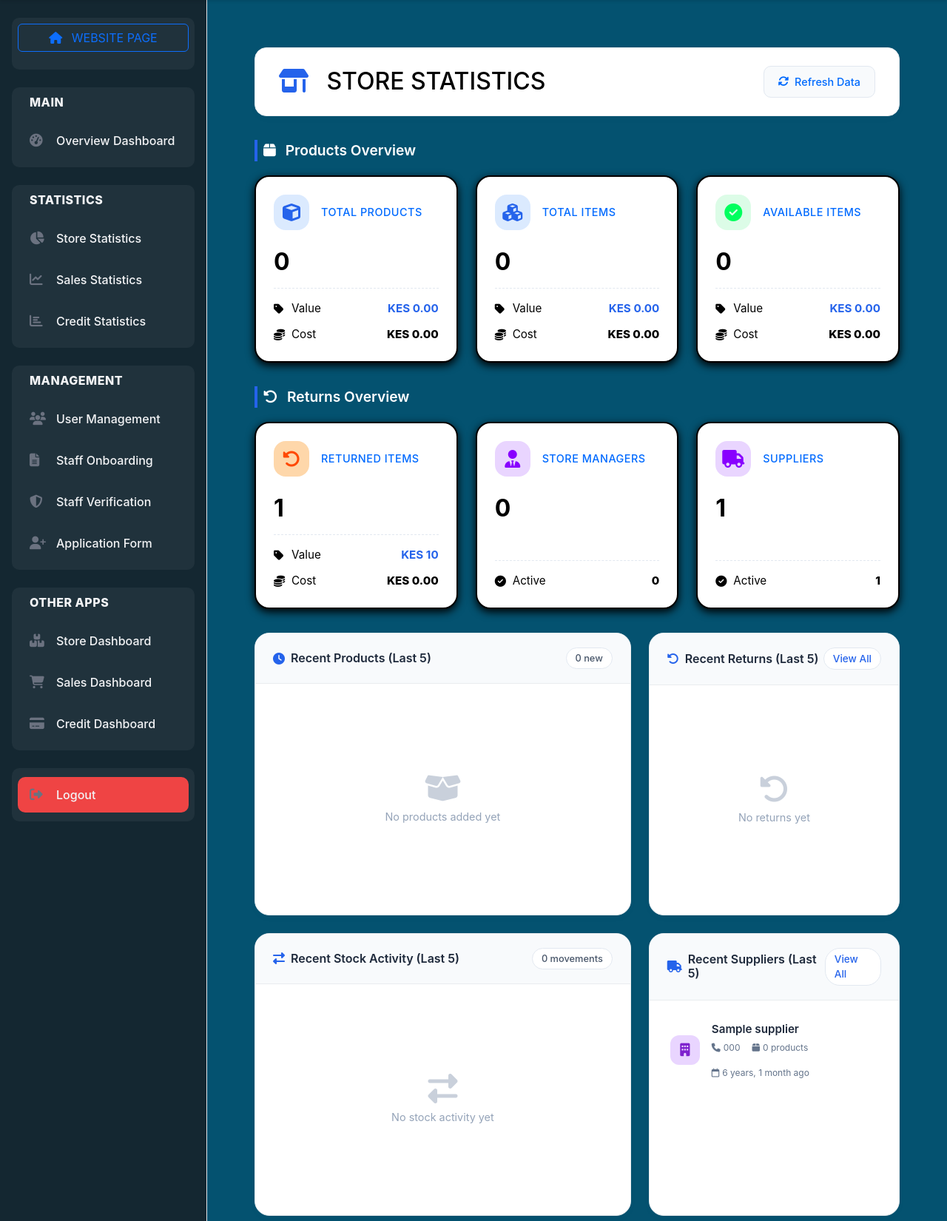
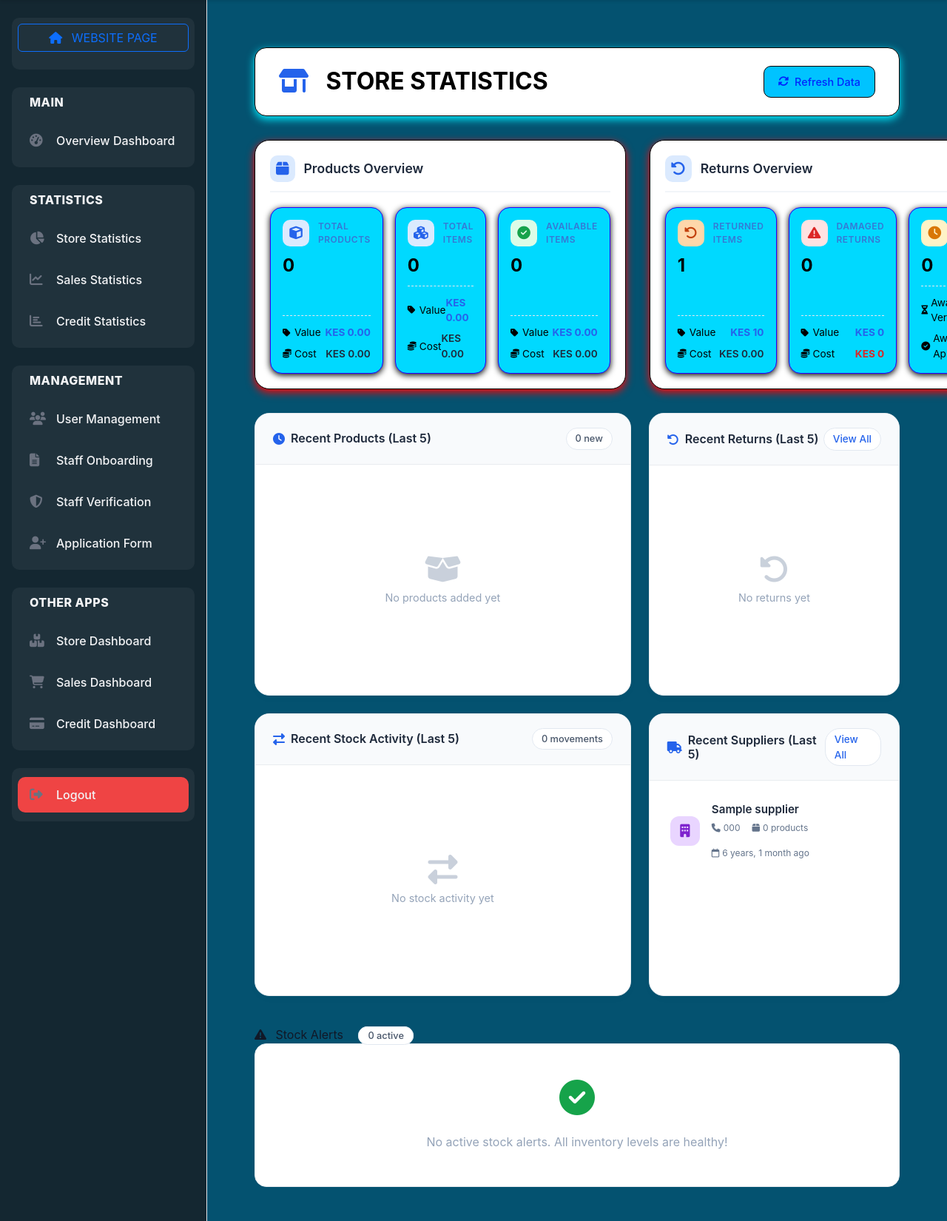
Before and after one commit to ronosystems/fieldmax-system, a Django app: page /inventory/statistics/ in a window 1280 px wide. Shown: the part 70-1720 px from the top of the page at 74% size. Run offline with Django 4.2, Linux system fonts and the light colour scheme; a user stored in the database is signed in; tables that the repository leaves empty hold one stand-in row (values such as "Sample post"); data that the repository does not hold is empty; some libraries are stand-ins or nearby versions.

Commit message:
Enhanced Returns Overview with Damaged and Pending stats cards

```diff
--- a/templates/inventory/statistics.html
+++ b/templates/inventory/statistics.html
@@ -19,8 +19,8 @@
         border-radius: 16px;
         padding: 1.5rem 2rem;
         margin-bottom: 2rem;
-        box-shadow: 0 4px 12px rgba(0,0,0,0.02);
-        border: 1px solid #e9ecef;
+        box-shadow: 0 4px 12px rgb(0, 238, 255);
+        border: 1px solid #000000;
         display: flex;
         justify-content: space-between;
         align-items: center;
@@ -28,7 +28,7 @@
 
     .page-header h1 {
         font-size: 2rem;
-        font-weight: 10000;
+        font-weight: 700;
         color: #000000;
         margin: 0;
     }
@@ -39,9 +39,9 @@
     }
 
     .refresh-btn {
-        background: #f8fafc;
-        color: #006afd;
-        border: 1px solid #e2e8f0;
+        background: #00c3ff;
+        color: #0026fd;
+        border: 1px solid #000000;
         padding: 0.6rem 1.2rem;
         border-radius: 10px;
         font-weight: 500;
@@ -58,38 +58,62 @@
         border-color: #2563eb;
     }
 
-    /* Section Title */
-    .section-title {
-        font-size: 1.2rem;
-        font-weight: 600;
-        color: #ffffff;
-        margin: 2rem 0 1.2rem 0;
-        padding-left: 0.5rem;
-        border-left: 4px solid #2563eb;
+    /* Stats Row - Two sections side by side */
+    .stats-row {
+        display: grid;
+        grid-template-columns: 1fr 1fr;
+        gap: 2rem;
+        margin-bottom: 2rem;
     }
 
-    .section-title:first-of-type {
-        margin-top: 0;
+    /* Section Container */
+    .stats-section {
+        background: #ffffff;
+        border-radius: 20px;
+        padding: 1.25rem;
+        border: 1px solid #000000;
+        box-shadow: 0 4px 12px rgb(255, 0, 0);
     }
 
-    /* Stats Grid - 3 columns */
+    .section-header {
+        display: flex;
+        align-items: center;
+        gap: 0.75rem;
+        margin-bottom: 1.25rem;
+        padding-bottom: 0.75rem;
+        border-bottom: 2px solid #f1f5f9;
+    }
+
+    .section-header i {
+        font-size: 1.25rem;
+        color: #2563eb;
+        background: #dbeafe;
+        padding: 0.5rem;
+        border-radius: 10px;
+    }
+
+    .section-header h2 {
+        font-size: 1.1rem;
+        font-weight: 600;
+        color: #1e293b;
+        margin: 0;
+    }
+
+    /* Stats Grid - 3 columns inside each section */
     .stats-grid {
         display: grid;
         grid-template-columns: repeat(3, 1fr);
-        gap: 1.5rem;
-        margin-bottom: 2rem;
+        gap: 1rem;
     }
 
-    /* Stat Card - All White */
+    /* Stat Card - Smaller and More Compact */
     .stat-card {
-        background: white;
-        border-radius: 20px;
-        padding: 1.5rem;
-        border: 2px solid #000000;
+        background: rgb(0, 217, 255);
+        border-radius: 16px;
+        padding: 1rem;
+        border: 1px solid #2600ff;
         transition: all 0.2s;
-        position: relative;
-        overflow: hidden;
-        box-shadow: 0 4px 12px rgb(0, 0, 0);
+        box-shadow: 0 2px 8px rgb(0, 0, 0);
         height: 100%;
         display: flex;
         flex-direction: column;
@@ -97,26 +121,26 @@
 
     .stat-card:hover {
         transform: translateY(-2px);
-        box-shadow: 0 12px 24px -8px rgba(0,0,0,0.1);
+        box-shadow: 0 8px 16px rgb(0, 0, 0);
         border-color: #2563eb;
     }
 
     .stat-card .stat-header {
         display: flex;
         align-items: center;
-        gap: 1rem;
-        margin-bottom: 1.5rem;
+        gap: 0.75rem;
+        margin-bottom: 0.75rem;
     }
 
     .stat-card .stat-icon {
-        width: 48px;
-        height: 48px;
-        border-radius: 16px;
+        width: 36px;
+        height: 36px;
+        border-radius: 10px;
         display: flex;
         align-items: center;
         justify-content: center;
-        font-size: 1.5rem;
-        background: #ff00d4;
+        font-size: 1.1rem;
+        flex-shrink: 0;
     }
 
     .stat-card .stat-icon.blue {
@@ -126,67 +150,78 @@
 
     .stat-card .stat-icon.green {
         background: #dcfce7;
-        color: #00ff5e;
+        color: #16a34a;
     }
 
     .stat-card .stat-icon.orange {
         background: #fed7aa;
-        color: #ff4800;
+        color: #c2410c;
     }
 
     .stat-card .stat-icon.purple {
         background: #e9d5ff;
-        color: #8800ff;
+        color: #7e22ce;
+    }
+
+    .stat-card .stat-icon.red {
+        background: #fee2e2;
+        color: #dc2626;
+    }
+
+    .stat-card .stat-icon.yellow {
+        background: #fef3c7;
+        color: #d97706;
     }
 
     .stat-card .stat-title {
-        font-size: 0.9rem;
-        color: #006aff;
-        font-weight: 500;
+        font-size: 0.75rem;
+        color: #3678d4;
+        font-weight: 600;
         text-transform: uppercase;
         letter-spacing: 0.5px;
     }
 
-    /* Stat Values */
+    /* Stat Values - Smaller */
     .stat-main-value {
-        font-size: 2rem;
+        font-size: 1.5rem;
         font-weight: 700;
         color: #000000;
         line-height: 1.2;
-        margin-bottom: 1rem;
+        margin-bottom: 0.75rem;
     }
 
     .stat-details {
         display: flex;
         flex-direction: column;
-        gap: 0.75rem;
-        padding-top: 1rem;
+        gap: 0.5rem;
+        padding-top: 0.75rem;
         border-top: 1px dashed #e2e8f0;
         margin-top: auto;
+        font-size: 0.85rem;
     }
 
     .stat-detail-item {
         display: flex;
         justify-content: space-between;
         align-items: center;
-        font-size: 0.95rem;
     }
 
     .stat-detail-label {
         color: #000000;
         display: flex;
         align-items: center;
-        gap: 0.5rem;
+        gap: 0.25rem;
     }
 
     .stat-detail-label i {
-        width: 16px;
+        width: 12px;
+        font-size: 0.75rem;
         color: #000000;
     }
 
     .stat-detail-value {
-        font-weight: 800;
-        color: #000000;
+        font-weight: 600;
+        color: #1e293b;
     }
 
     .stat-detail-value.amount {
@@ -194,7 +229,17 @@
         font-weight: 700;
     }
 
-    /* Two Column Layout */
+    .stat-detail-value.danger {
+        color: #dc2626;
+        font-weight: 700;
+    }
+
+    .stat-detail-value.warning {
+        color: #d97706;
+        font-weight: 700;
+    }
+
+    /* Two Column Layout for Recent Activity */
     .two-column {
         display: grid;
         grid-template-columns: 1.5fr 1fr;
@@ -552,8 +597,9 @@
 
     /* Responsive */
     @media (max-width: 1200px) {
-        .stats-grid {
-            grid-template-columns: repeat(2, 1fr);
+        .stats-row {
+            grid-template-columns: 1fr;
+            gap: 1rem;
         }
 
         .stock-alerts-grid {
@@ -562,6 +608,10 @@
     }
 
     @media (max-width: 992px) {
+        .stats-grid {
+            grid-template-columns: repeat(2, 1fr);
+        }
+
         .two-column {
             grid-template-columns: 1fr;
         }
@@ -607,10 +657,13 @@
         </button>
     </div>
 
-    <!-- Section 1: Products Overview -->
-    <div class="section-title">
-        <i class="fas fa-box me-2"></i>
-        Products Overview
+    <!-- Stats Row with Two Sections Side by Side -->
+    <div class="stats-row">
+        <!-- Left Section: Products Overview -->
+        <div class="stats-section">
+            <div class="section-header">
+                <i class="fas fa-box"></i>
+                <h2>Products Overview</h2>
             </div>
 
             <div class="stats-grid">
@@ -689,11 +742,13 @@
                     </div>
                 </div>
             </div>
+        </div>
 
-    <!-- Section 2: Returns Overview -->
-    <div class="section-title">
-        <i class="fas fa-undo-alt me-2"></i>
-        Returns Overview
+        <!-- Right Section: Returns Overview -->
+        <div class="stats-section">
+            <div class="section-header">
+                <i class="fas fa-undo-alt"></i>
+                <h2>Returns Overview</h2>
             </div>
 
             <div class="stats-grid">
@@ -722,40 +777,54 @@
                     </div>
                 </div>
 
-        <!-- Store Managers Card -->
+                <!-- Damaged Return Items Card -->
                 <div class="stat-card">
                     <div class="stat-header">
-                <div class="stat-icon purple">
-                    <i class="fas fa-user-tie"></i>
+                        <div class="stat-icon red">
+                            <i class="fas fa-exclamation-triangle"></i>
                         </div>
-                <div class="stat-title">Store Managers</div>
+                        <div class="stat-title">Damaged Returns</div>
                     </div>
-            <div class="stat-main-value">{{ store_managers_count|intcomma }}</div>
+                    <div class="stat-main-value">{{ damaged_returns_count|default:"0"|intcomma }}</div>
                     <div class="stat-details">
                         <div class="stat-detail-item">
                             <span class="stat-detail-label">
-                        <i class="fas fa-check-circle"></i> Active
+                                <i class="fas fa-tag"></i> Value
                             </span>
-                    <span class="stat-detail-value">{{ active_managers_count|intcomma }}</span>
+                            <span class="stat-detail-value amount">KES {{ damaged_returns_value|default:"0"|intcomma }}</span>
+                        </div>
+                        <div class="stat-detail-item">
+                            <span class="stat-detail-label">
+                                <i class="fas fa-coins"></i> Cost
+                            </span>
+                            <span class="stat-detail-value danger">KES {{ damaged_returns_cost|default:"0"|intcomma }}</span>
                         </div>
                     </div>
                 </div>
 
-        <!-- Suppliers Card -->
+                <!-- PENDING RETURNS CARD (Replaced Suppliers) -->
                 <div class="stat-card">
                     <div class="stat-header">
-                <div class="stat-icon purple">
-                    <i class="fas fa-truck"></i>
+                        <div class="stat-icon yellow">
+                            <i class="fas fa-clock"></i>
                         </div>
-                <div class="stat-title">Suppliers</div>
+                        <div class="stat-title">Pending Returns</div>
                     </div>
-            <div class="stat-main-value">{{ total_suppliers|intcomma }}</div>
+                    <div class="stat-main-value">{{ pending_returns_count|default:"0"|intcomma }}</div>
                     <div class="stat-details">
                         <div class="stat-detail-item">
                             <span class="stat-detail-label">
-                        <i class="fas fa-check-circle"></i> Active
+                                <i class="fas fa-hourglass-half"></i> Awaiting Verification
                             </span>
-                    <span class="stat-detail-value">{{ active_suppliers|intcomma }}</span>
+                            <span class="stat-detail-value warning">{{ pending_verification_count|default:"0"|intcomma }}</span>
+                        </div>
+                        <div class="stat-detail-item">
+                            <span class="stat-detail-label">
+                                <i class="fas fa-check-circle"></i> Awaiting Approval
+                            </span>
+                            <span class="stat-detail-value warning">{{ pending_approval_count|default:"0"|intcomma }}</span>
+                        </div>
+                    </div>
                 </div>
             </div>
         </div>
@@ -799,7 +868,7 @@
                 </div>
             </div>
 
-            <!-- Recent Stock Activity - FIXED with null check -->
+            <!-- Recent Stock Activity -->
             <div class="content-card">
                 <div class="card-header">
                     <h3>
@@ -845,7 +914,7 @@
 
         <!-- Right Column: Recent Returns & Suppliers -->
         <div style="display: flex; flex-direction: column; gap: 1.5rem;">
-            <!-- Recent Returns - FIXED with null check -->
+            <!-- Recent Returns -->
             <div class="content-card">
                 <div class="card-header">
                     <h3>
@@ -869,6 +938,8 @@
                                         {% elif return.status == 'rejected' %}badge-danger
                                         {% elif return.status == 'pending' %}badge-warning
                                         {% elif return.status == 'submitted' %}badge-info
+                                        {% elif return.status == 'verified' %}badge-primary
+                                        {% elif return.status == 'damaged_loss' %}badge-danger
                                         {% else %}badge-warning{% endif %}">
                                         {{ return.get_status_display }}
                                     </span>
```
Lines whose indentation alone changed are shown as unchanged.
